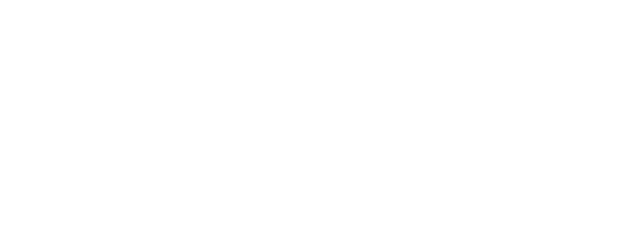
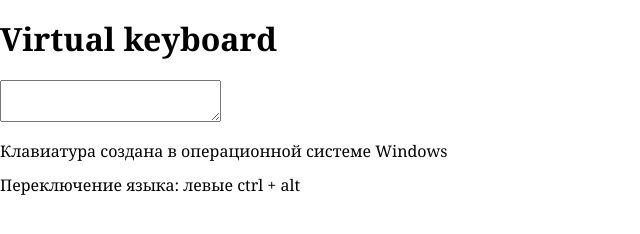
Before and after one commit to aarrttuurr/Virtual-Keyboard, a website: page index.html in a window 1280 px wide. Shown: the whole page, without its empty margins (0-640 px from the left). Drawn offline with Linux system fonts and the light colour scheme.

Commit message:
feat: add base page layer in script file

```diff
--- a/css/style.css
+++ b/css/style.css
@@ -0,0 +1,4 @@
+.wrapper {
+  margin: 0 auto;
+  font-family: Georgia, 'Times New Roman', Times, serif;
+}
--- a/index.html
+++ b/index.html
@@ -9,6 +9,6 @@
   <link rel="stylesheet" href="./css/style.css">
 </head>
 <body>
-  <script src="./js/script.js"></script>
+  <script type="module" src="./js/script.js"></script>
 </body>
 </html>
--- a/js/script.js
+++ b/js/script.js
@@ -0,0 +1,12 @@
+const BODY = document.querySelector('body');
+BODY.classList.add('body');
+const WRAPPER = document.createElement('div');
+WRAPPER.classList.add('wrapper');
+BODY.append(WRAPPER);
+WRAPPER.insertAdjacentHTML('beforeend', `
+  <h1 class="title">Virtual keyboard</h1>
+  <textarea class="textarea"></textarea>
+  <div class="keyboard"></div>
+  <p class="description">Клавиатура создана в операционной системе Windows</p>
+  <p class="lang-tip">Переключение языка: левые ctrl + alt</p>
+`);
```
Also changed, not shown: .eslintrc.js (deleted), .eslintrc.json (added).
